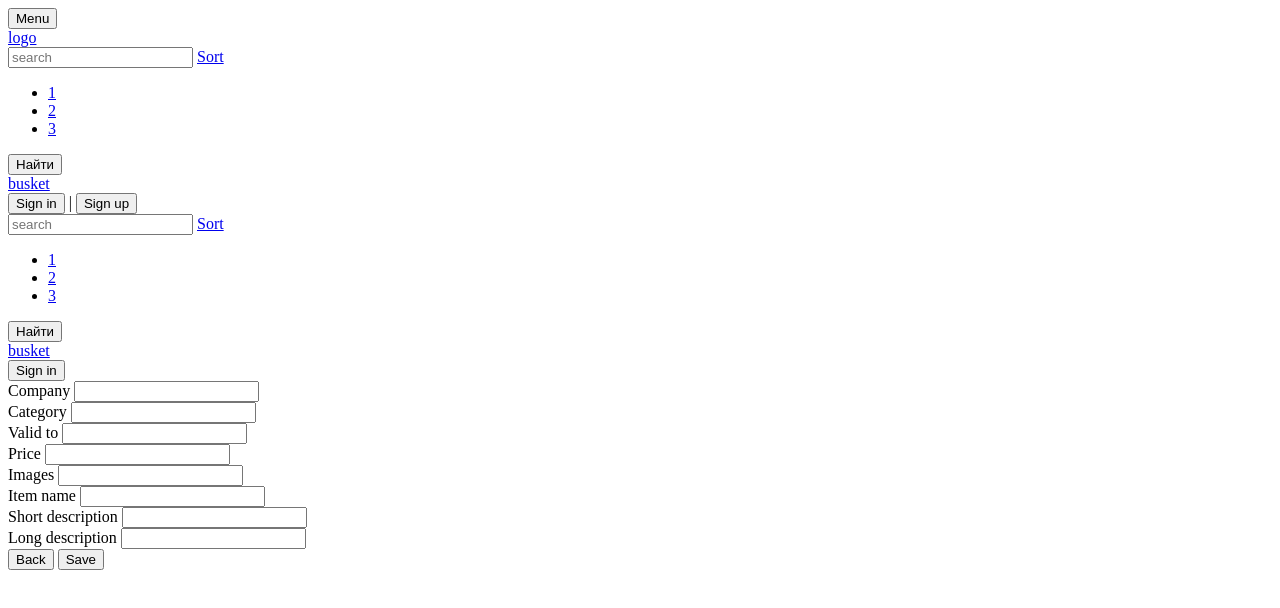
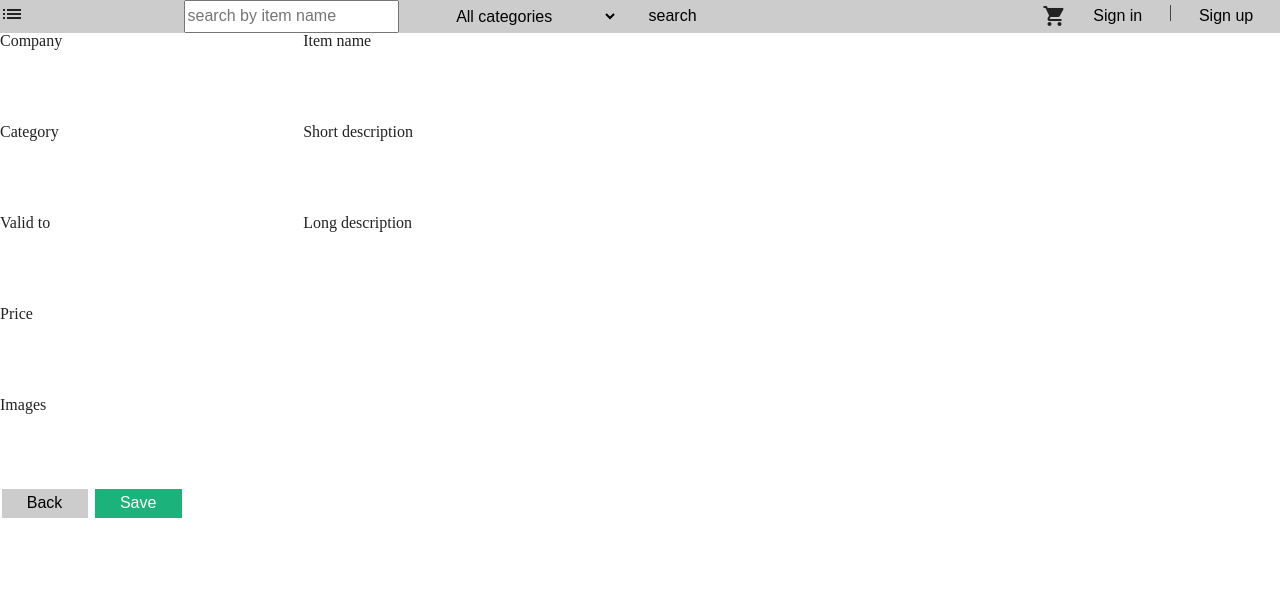
Before and after one commit to zhiwi1/mjc_ui, a plain HTML site: page html/new_item.html in a window 1280 px wide. Drawn offline with Linux system fonts and the light colour scheme; files whose address does not match are found by name.

Commit message:
3 pages with css

```diff
--- a/css/style.scss
+++ b/css/style.scss
@@ -142,7 +142,7 @@
 }
 
 /* Set a style for the submit/register button */
-.registerbtn {
+.acceptbtn {
     display: inline-block;
     padding: 0.2em 1.45em;
     margin: 0.1em;
@@ -174,13 +174,12 @@
     cursor: pointer;
     opacity: 0.9;
 }
-.registerbtn:hover {
+.acceptbtn:hover {
     opacity: 1;
 }
 .signinbtn:hover {
     opacity: 1;
 }
-
 
 /* Add a blue text color to links */
 a {
@@ -217,3 +216,6 @@
 .register-form-second-column {
     padding-left: 15px;
 }
+.inputs-item {
+    display: flex;
+}
--- a/html/new_item.html
+++ b/html/new_item.html
@@ -4,61 +4,51 @@
 <head>
   <meta charset="UTF-8">
   <meta name="viewport" content="width=device-width,initial-scale=1.0">
+  <link rel="stylesheet" href="../css/header.css">
+  <link rel="stylesheet" href="../css/fonts.css">
+  <link rel="stylesheet" href="../css/style.css">
+  <link rel="stylesheet" href="../css/reset.css">
+  <link href="https://fonts.googleapis.com/icon?family=Material+Icons" rel="stylesheet">
   <title>Certificate shop</title>
 </head>
 
 <body>
   <header class="header">
-    <button class="menu">Menu</button>
-    <div class="logo">
-      <a href="#">logo</a>
+    <div class="list"><span class="material-icons">
+        list
+      </span></div>
+
+    <form action="" class="search-form">
+      <input placeholder="search by item name" class="search-form__input">
+      <select class="header-category" name="cars" id="cars">
+        <option class="header-category" value="all-categories">All categories</option>
+        <option class="header-category" value="saab">Certificates</option>
+        <option class="header-category" value="opel">Opel</option>
+        <option class="header-category" value="audi">Audi</option>
+      </select>
+
+
+      <button class="search-form__button button">search</button>
+    </form>
+    <div class="right-buttons">
+      <span class="material-icons">
+        shopping_cart
+      </span>
+
+
+      <div class="auth">
+        <button class="auth__sign-in-button button">Sign in</button>
+        <span class="auth__delimiter">|</span>
+        <button class="auth__sign-up-button button">Sign up</button>
+      </div>
     </div>
 
-    <form action="" class="search-form">
-      <input placeholder="search" class="search-form__input">
-      <a href="#">Sort</a>
-      <ul class="search-form__filter">
-        <li><a href="#">1</a></li>
-        <li><a href="#">2</a></li>
-        <li><a href="#">3</a></li>
-      </ul>
-      <button class="search-form__button">Найти</button>
-    </form>
-
-
-    <a class="header__busket" href="#">busket</a>
-
-    <div class="auth">
-      <button class="auth__sign-in-button">Sign in</button>
-      <span class="auth__delimiter">|</span>
-      <button class="auth__sign-up-button">Sign up</button>
-    </div>
-
-  </header>
-  <form action="" class="search">
-    <div class="search-form">
-      <input placeholder="search" class="search-form__input">
-      <a href="#">Sort</a>
-      <ul class="search-form__filter">
-        <li><a href="#">1</a></li>
-        <li><a href="#">2</a></li>
-        <li><a href="#">3</a></li>
-      </ul>
-      <button class="search-form__button">Найти</button>
-    </div>
-
-  </form>
-
-
-  <a class="header__busket" href="#">busket</a>
-
-  <div class="login">
-    <button class="auth__sign-in-button">Sign in</button>
-  </div>
 
   </header>
   <form class="add-item" action="login.html" method="post">
     <div class="item-form">
+      <section class="inputs-item">
+      <div class="first-column-login">
       <div class="item-form-field">
         <label class="label" for="company">Company</label>
         <input class="item-form_input" type="text" name="login" value="">
@@ -79,6 +69,8 @@
         <label class="label" for="images">Images</label>
         <input class="item-form-input" type="text" value="">
       </div>
+    </div>
+    <div class="second-column-login">
       <div class="item-form-field">
         <label class="label" for="item-name">Item name</label>
         <input class="item-form-input" type="text" name="address" value="">
@@ -91,8 +83,10 @@
         <label class="label" for="long-desc">Long description</label>
         <input class="item-form-input" type="text" value="">
       </div>
-      <button class="back-button" type="button">Back</button>
-      <button class="register-submit" type="submit" name="button">Save</button>
+      </div>
+    </section>
+      <button class="button" type="button">Back</button>
+      <button class="acceptbtn" type="submit" name="button">Save</button>
     </div>
 
   </form>
```
Also changed, not shown: html/login.html (+1 -1 lines), html/register.html (+1 -1 lines), css/style.css, 1 other file.
